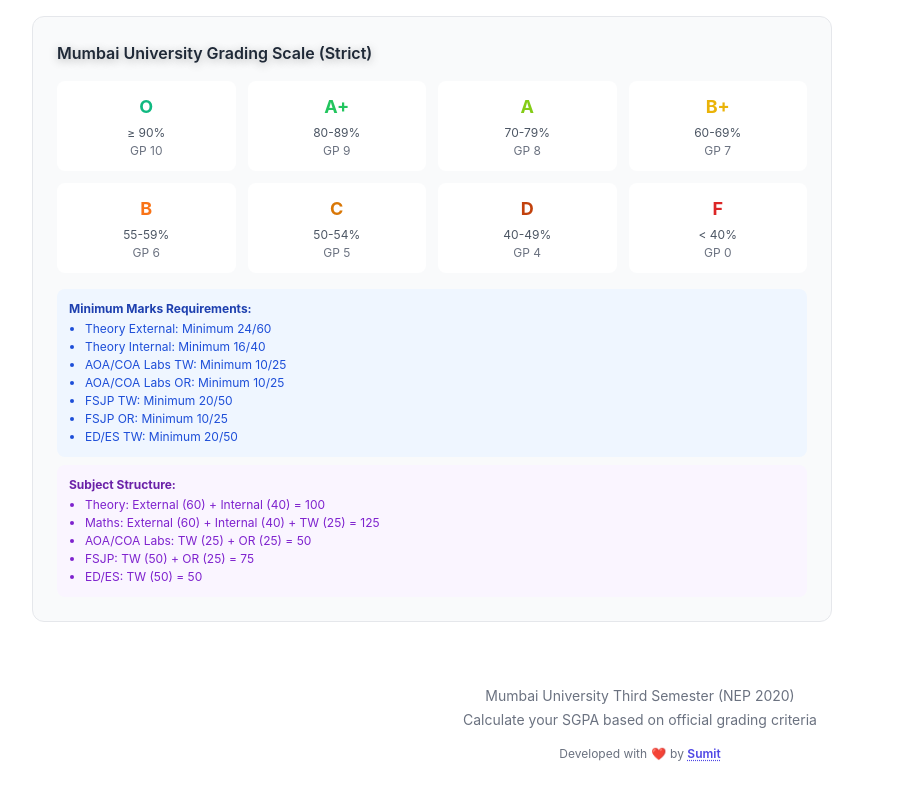
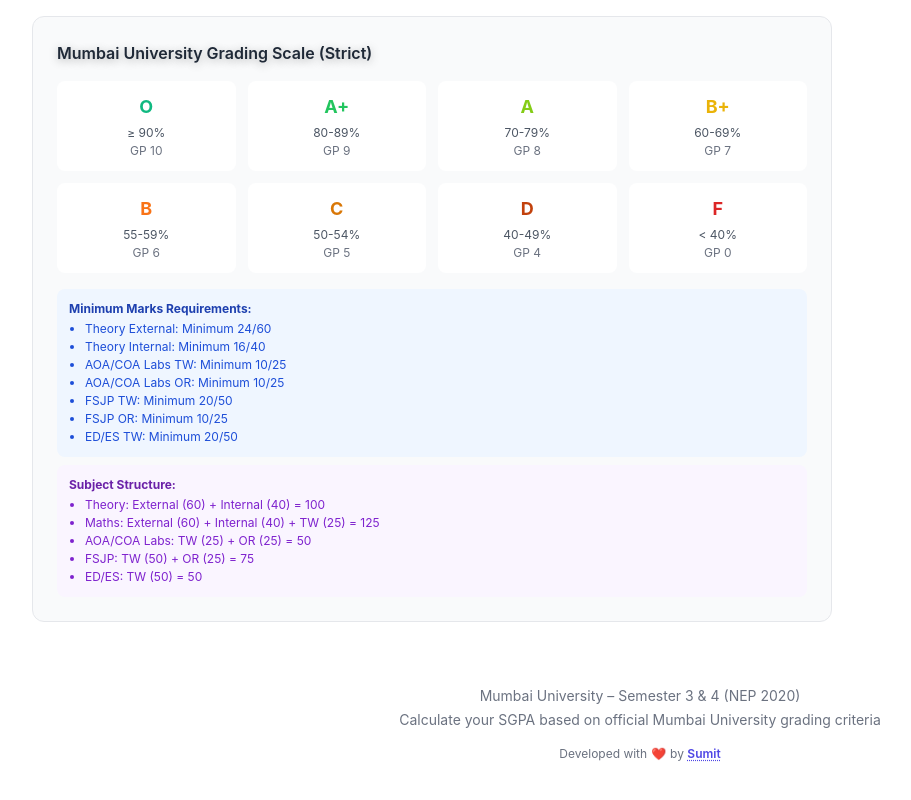
Before and after one commit to sumsin6996-dev/CGPA-Calculator-SEM-3, a Next.js app: page / in a window 1280 px wide. Shown: the part 2610-3410 px from the top of the page, without its empty margins (0-911 px from the left). Built offline with nearby package versions, Linux system fonts and the light colour scheme; no server answers.

Commit message:
feat: update footer to reflect Semester 3 and 4 multi-semester support

```diff
--- a/app/page.tsx
+++ b/app/page.tsx
@@ -11,8 +11,8 @@
             <Calculator />
 
             <footer className="mt-16 text-center text-sm text-gray-500 dark:text-gray-400">
-                <p>Mumbai University Third Semester (NEP 2020)</p>
-                <p className="mt-1">Calculate your SGPA based on official grading criteria</p>
+                <p>Mumbai University – Semester 3 &amp; 4 (NEP 2020)</p>
+                <p className="mt-1">Calculate your SGPA based on official Mumbai University grading criteria</p>
                 <p className="mt-4 text-xs flex items-center justify-center gap-1">
                     <span>Developed with</span>
                     <span className="text-red-500">❤️</span>
```
